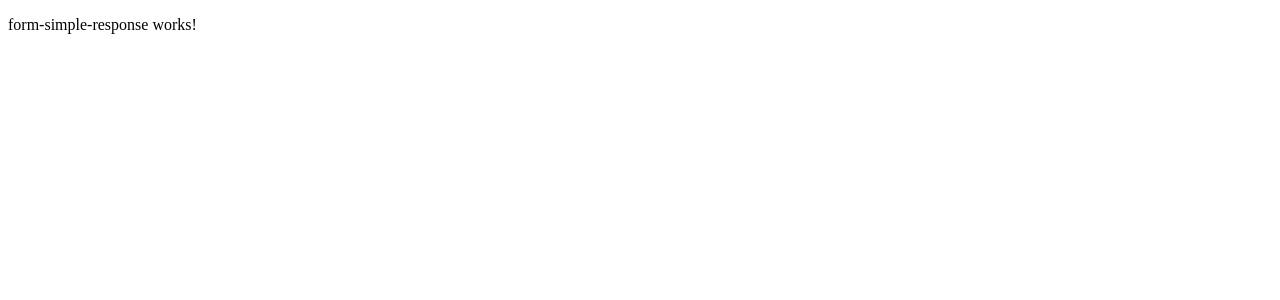
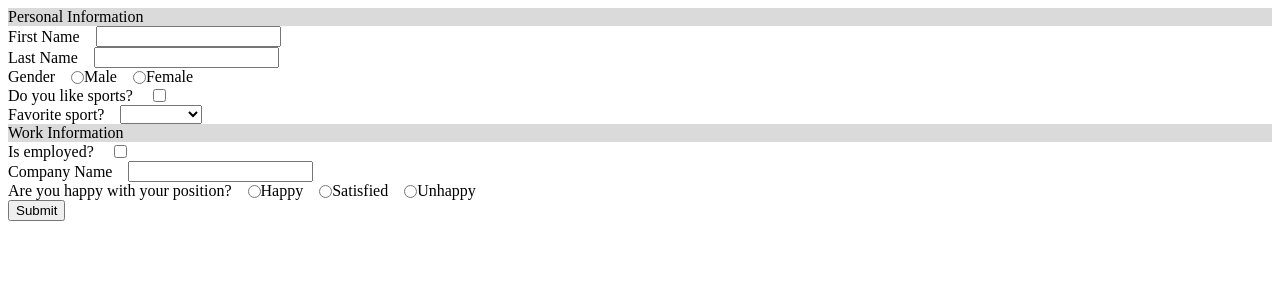
Before and after one commit to FelipeTC06/Dynamic-form, an Angular app: page /simple/form in a window 1280 px wide. Shown: the top 300 px of the page. Built offline with nearby package versions, Linux system fonts and the light colour scheme.

Commit message:
feat: creat simple response form

```diff
--- a/src/app/components/simple-response/form-simple-response/form-simple-response.component.html
+++ b/src/app/components/simple-response/form-simple-response/form-simple-response.component.html
@@ -1 +1,21 @@
-<p>form-simple-response works!</p>
+<form [formGroup]="simpleResponseForm" (ngSubmit)="onSubmit()">
+    <div *ngFor="let field of fields" class="align-fields">
+        <label [ngClass]="{'separator': field.type === 'separator'}">{{field.label}}</label>
+
+        <input *ngIf="field.type === 'text'" [formControlName]="field.name" type="text">
+
+        <select *ngIf="field.type === 'select'" [formControlName]="field.name">
+            <option *ngFor="let option of field.options" [value]="option.value">{{option.label}}</option>
+        </select>
+
+        <div *ngIf="field.type === 'radio'" class="align-fields">
+            <div *ngFor="let option of field.options" class="align-radio">
+                <input [formControlName]="field.name" type="radio" [value]="option.value">{{option.label}}
+            </div>
+        </div>
+
+        <input *ngIf="field.type === 'checkbox'" [formControlName]="field.name" type="checkbox">
+    </div>
+
+    <button type="submit">Submit</button>
+</form>
--- a/src/app/components/simple-response/form-simple-response/form-simple-response.component.scss
+++ b/src/app/components/simple-response/form-simple-response/form-simple-response.component.scss
@@ -0,0 +1,22 @@
+.align-fields {
+    display: flex;
+    flex-direction: row;
+    align-items: center;
+    gap: 1rem;
+
+    .separator {
+        display: flex;
+        width: 100%;
+        background-color: #dadada;
+    }
+
+    .align-radio {
+        display: flex;
+        flex-direction: row;
+        align-items: center;
+
+        input {
+            margin: 0;
+        }
+    }
+}
--- a/src/app/components/simple-response/form-simple-response/form-simple-response.component.ts
+++ b/src/app/components/simple-response/form-simple-response/form-simple-response.component.ts
@@ -1,12 +1,100 @@
+import { CommonModule } from '@angular/common';
 import { Component } from '@angular/core';
+import { FormBuilder, FormControl, FormGroup, ReactiveFormsModule } from '@angular/forms';
 
 @Component({
   selector: 'app-form-simple-response',
   standalone: true,
-  imports: [],
+  imports: [CommonModule, ReactiveFormsModule],
   templateUrl: './form-simple-response.component.html',
   styleUrl: './form-simple-response.component.scss'
 })
 export class FormSimpleResponseComponent {
 
+  public simpleResponseForm!: FormGroup;
+
+  public fields: any[] = [
+    {
+      type: 'separator',
+      label: 'Personal Information',
+    },
+    {
+      type: 'text',
+      label: 'First Name',
+      name: 'firstName',
+    },
+    {
+      type: 'text',
+      label: 'Last Name',
+      name: 'lastName',
+    },
+    {
+      type: 'radio',
+      label: 'Gender',
+      name: 'gender',
+      options: [
+        { value: 'M', label: 'Male' },
+        { value: 'F', label: 'Female' }
+      ]
+    },
+    {
+      type: 'checkbox',
+      label: 'Do you like sports?',
+      name: 'likeSports',
+    },
+    {
+      type: 'select',
+      label: 'Favorite sport?',
+      name: 'favSport',
+      options: [
+        { value: 'SU', label: 'Surf' },
+        { value: 'SO', label: 'Soccer' },
+        { value: 'SW', label: 'swimming' }
+      ]
+    },
+    {
+      type: 'separator',
+      label: 'Work Information',
+    },
+    {
+      type: 'checkbox',
+      label: 'Is employed?',
+      name: 'isEmployed',
+    },
+    {
+      type: 'text',
+      label: 'Company Name',
+      name: 'companyName',
+    },
+    {
+      type: 'radio',
+      label: 'Are you happy with your position?',
+      name: 'happyPosition',
+      options: [
+        { value: 'H', label: 'Happy' },
+        { value: 'S', label: 'Satisfied' },
+        { value: 'UN', label: 'Unhappy' },
+      ]
+    },
+  ]
+
+  constructor(private formBuilder: FormBuilder) { }
+
+  public ngOnInit() {
+    this.createForm()
+  }
+
+  public createForm() {
+    this.simpleResponseForm = this.formBuilder.group({});
+    this.fields.forEach(field => {
+      if (field.type !== 'separator') {
+        this.simpleResponseForm.addControl(field.name, new FormControl(''));
+      }
+    });
+  }
+
+  public onSubmit() {
+    console.log('simpleResponseForm', this.simpleResponseForm.value);
+  }
+
 }
```
